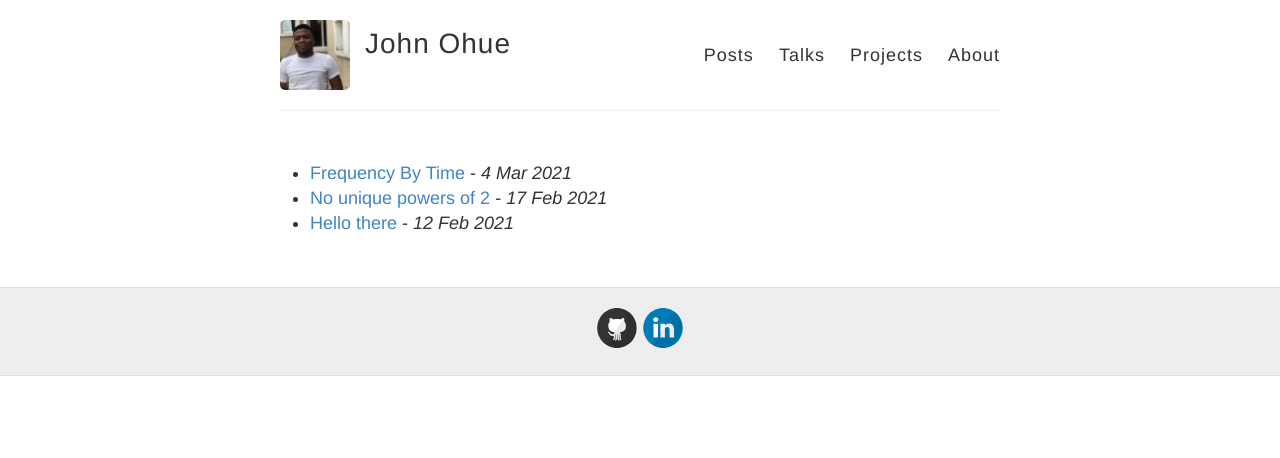
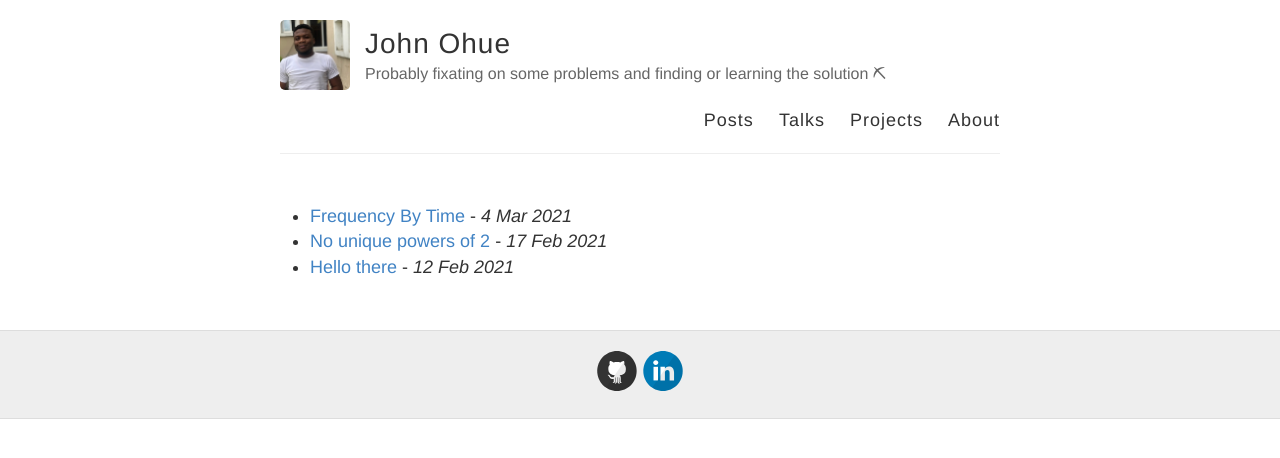
Before and after one commit to JohnItoo/JohnItoo.github.io, a Jekyll site: the page built from index.html, in a window 1280 px wide. Shown: the top 458 px of the page. Built offline with Jekyll 4.4.1, drawn with Linux system fonts in a browser that asks for light colours.

Commit message:
Added a description

```diff
--- a/_config.yml
+++ b/_config.yml
@@ -6,7 +6,7 @@
 name: John Ohue
 
 # Short bio or description (displayed in the header)
-description:
+description: Probably fixating on some problems and finding or learning the solution ⛏︎
 
 # URL of your avatar or profile pic (you could use your GitHub profile pic)
 avatar: /images/john-ohue.jpeg
```
